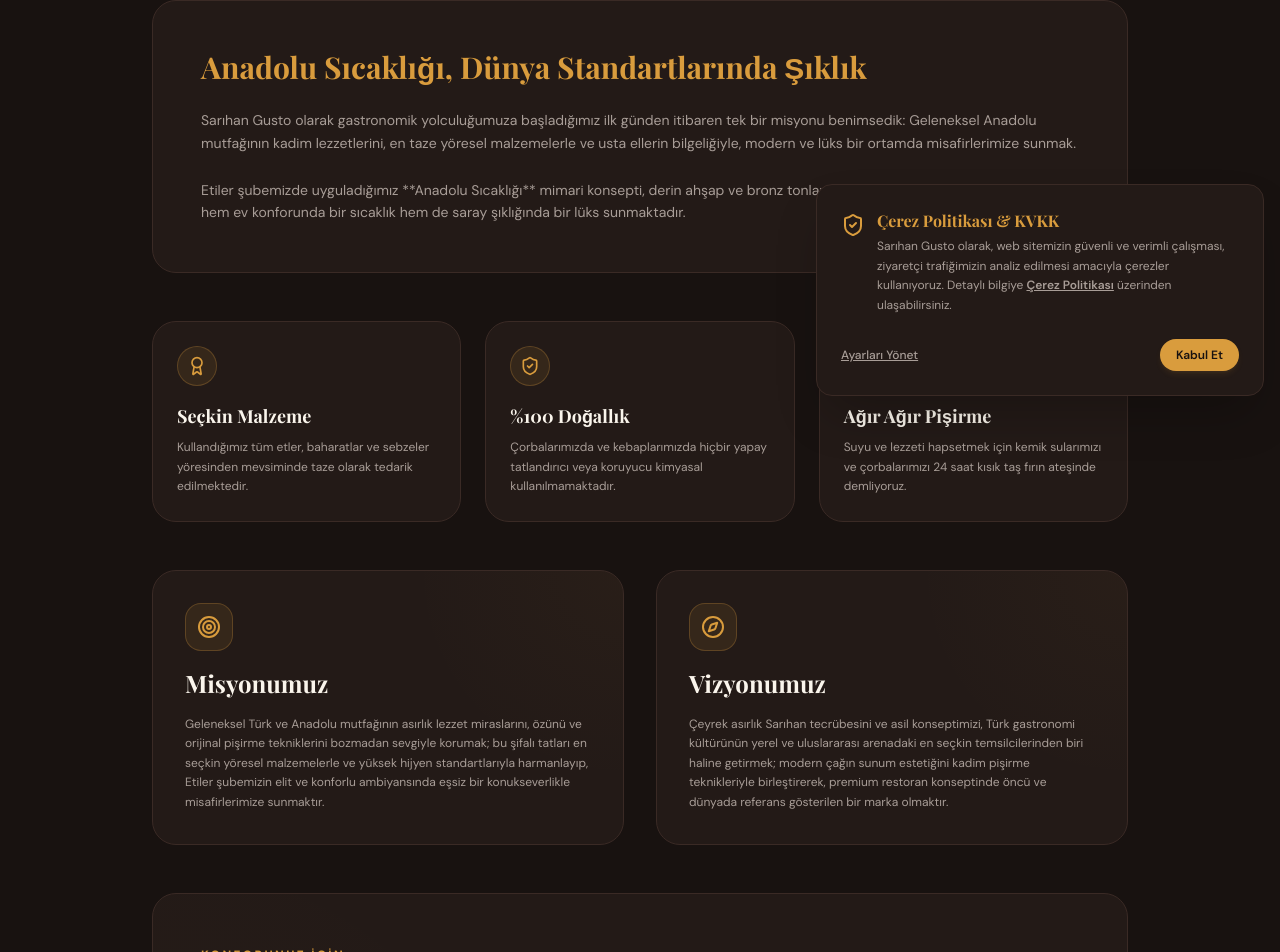
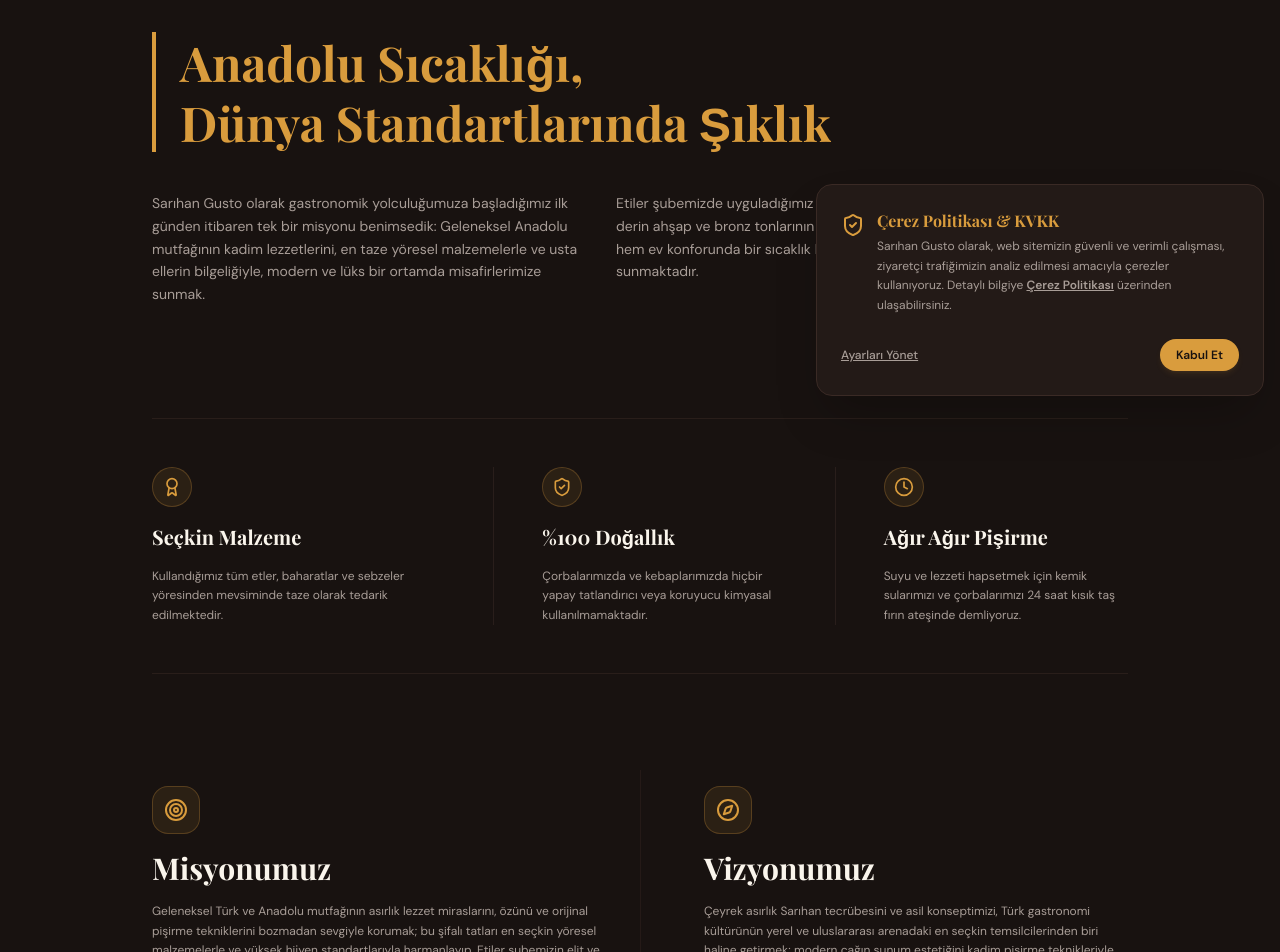
Before and after one commit to gunesmyasin60-debug/sarihan-gusto, a Next.js app: page /hakkimizda in a window 1280 px wide. Shown: the part 388-1340 px from the top of the page. Built offline with nearby package versions, Linux system fonts and the light colour scheme; a web font is replaced by a local one.

Commit message:
design: hakkimizda ve etkinlikler sayfalarindaki yapay zeka isi kartli kutu sablon yapisi kaldirildi, editoryal serbest tasarim mimarisine gecildi

```diff
--- a/src/app/hakkimizda/page.tsx
+++ b/src/app/hakkimizda/page.tsx
@@ -25,121 +25,119 @@
           </div>
 
           {/* Tarihçe ve İçerik */}
-          <div className="space-y-12">
+          <div className="space-y-20">
 
             {/* Konsept Giriş */}
-            <div className="bg-card border border-card-border p-8 md:p-12 rounded-3xl space-y-6 text-left premium-hover">
-              <h2 className="font-serif text-3xl font-bold text-accent">Anadolu Sıcaklığı, Dünya Standartlarında Şıklık</h2>
-              <p className="text-sm text-muted leading-relaxed">
+            <div className="py-8 space-y-8 text-left max-w-4xl">
+              <h2 className="font-serif text-4xl md:text-5xl font-bold leading-tight text-accent border-l-4 border-accent pl-6">
+                Anadolu Sıcaklığı, <br className="hidden md:block" /> Dünya Standartlarında Şıklık
+              </h2>
+              <div className="grid grid-cols-1 md:grid-cols-2 gap-8 text-sm text-muted leading-relaxed pt-2">
+                <p>
                   Sarıhan Gusto olarak gastronomik yolculuğumuza başladığımız ilk günden itibaren tek bir misyonu benimsedik: Geleneksel Anadolu mutfağının kadim lezzetlerini, en taze yöresel malzemelerle ve usta ellerin bilgeliğiyle, modern ve lüks bir ortamda misafirlerimize sunmak.
                 </p>
-              <p className="text-sm text-muted leading-relaxed">
-                Etiler şubemizde uyguladığımız **Anadolu Sıcaklığı** mimari konsepti, derin ahşap ve bronz tonlarının asil birlikteliğiyle, misafirlerimize hem ev konforunda bir sıcaklık hem de saray şıklığında bir lüks sunmaktadır.
+                <p>
+                  Etiler şubemizde uyguladığımız <strong className="text-foreground">Anadolu Sıcaklığı</strong> mimari konsepti, derin ahşap ve bronz tonlarının asil birlikteliğiyle, misafirlerimize hem ev konforunda bir sıcaklık hem de saray şıklığında bir lüks sunmaktadır.
                 </p>
               </div>
+            </div>
 
-            {/* Mutfak Prensipleri (Grid) */}
-            <div className="grid grid-cols-1 md:grid-cols-3 gap-6">
+            {/* Mutfak Prensipleri (Bespoke Editorial List) */}
+            <div className="py-12 border-t border-b border-card-border/50 grid grid-cols-1 md:grid-cols-3 gap-12 text-left">
 
               {/* Prensip 1 */}
-              <div className="bg-card border border-card-border p-6 rounded-3xl text-left premium-hover flex flex-col justify-between">
-                <div className="w-10 h-10 rounded-full bg-accent/10 border border-accent/25 flex items-center justify-center text-accent mb-4">
+              <div className="space-y-4">
+                <div className="w-10 h-10 rounded-full bg-accent/10 border border-accent/25 flex items-center justify-center text-accent">
                   <Award className="w-5 h-5" />
                 </div>
-                <div>
-                  <h3 className="font-serif text-lg font-bold mb-2">Seçkin Malzeme</h3>
+                <h3 className="font-serif text-xl font-bold text-foreground">Seçkin Malzeme</h3>
                 <p className="text-xs text-muted leading-relaxed">
                   Kullandığımız tüm etler, baharatlar ve sebzeler yöresinden mevsiminde taze olarak tedarik edilmektedir.
                 </p>
               </div>
-              </div>
 
               {/* Prensip 2 */}
-              <div className="bg-card border border-card-border p-6 rounded-3xl text-left premium-hover flex flex-col justify-between">
-                <div className="w-10 h-10 rounded-full bg-accent/10 border border-accent/25 flex items-center justify-center text-accent mb-4">
+              <div className="space-y-4 md:border-l md:border-card-border/50 md:pl-12">
+                <div className="w-10 h-10 rounded-full bg-accent/10 border border-accent/25 flex items-center justify-center text-accent">
                   <ShieldCheck className="w-5 h-5" />
                 </div>
-                <div>
-                  <h3 className="font-serif text-lg font-bold mb-2">%100 Doğallık</h3>
+                <h3 className="font-serif text-xl font-bold text-foreground">%100 Doğallık</h3>
                 <p className="text-xs text-muted leading-relaxed">
                   Çorbalarımızda ve kebaplarımızda hiçbir yapay tatlandırıcı veya koruyucu kimyasal kullanılmamaktadır.
                 </p>
               </div>
-              </div>
 
               {/* Prensip 3 */}
-              <div className="bg-card border border-card-border p-6 rounded-3xl text-left premium-hover flex flex-col justify-between">
-                <div className="w-10 h-10 rounded-full bg-accent/10 border border-accent/25 flex items-center justify-center text-accent mb-4">
+              <div className="space-y-4 md:border-l md:border-card-border/50 md:pl-12">
+                <div className="w-10 h-10 rounded-full bg-accent/10 border border-accent/25 flex items-center justify-center text-accent">
                   <Clock className="w-5 h-5" />
                 </div>
-                <div>
-                  <h3 className="font-serif text-lg font-bold mb-2">Ağır Ağır Pişirme</h3>
+                <h3 className="font-serif text-xl font-bold text-foreground">Ağır Ağır Pişirme</h3>
                 <p className="text-xs text-muted leading-relaxed">
                   Suyu ve lezzeti hapsetmek için kemik sularımızı ve çorbalarımızı 24 saat kısık taş fırın ateşinde demliyoruz.
                 </p>
               </div>
-              </div>
 
             </div>
 
-            {/* Misyonumuz & Vizyonumuz (Çift Sütun Premium Tasarım) */}
-            <div className="grid grid-cols-1 md:grid-cols-2 gap-8">
+            {/* Misyonumuz & Vizyonumuz (Dual Column Editorial Layout) */}
+            <div className="py-8 grid grid-cols-1 md:grid-cols-2 gap-16 text-left relative">
+              {/* Orta Ayırıcı Çizgi (PC'de Aktif) */}
+              <div className="hidden md:block absolute left-1/2 top-4 bottom-4 w-px bg-card-border/40" />
+
               {/* Misyonumuz */}
-              <div className="bg-card border border-card-border p-8 rounded-3xl text-left premium-hover space-y-4 relative overflow-hidden">
-                <div className="absolute inset-0 bg-[radial-gradient(circle_at_top_right,rgba(217,156,61,0.03),transparent_40%)]" />
-                <div className="w-12 h-12 rounded-2xl bg-accent/10 border border-accent/25 flex items-center justify-center text-accent relative z-10">
+              <div className="space-y-4">
+                <div className="w-12 h-12 rounded-2xl bg-accent/10 border border-accent/25 flex items-center justify-center text-accent">
                   <Target className="w-6 h-6 animate-pulse" />
                 </div>
-                <h2 className="font-serif text-2xl font-bold text-foreground relative z-10">Misyonumuz</h2>
-                <p className="text-xs text-muted leading-relaxed relative z-10">
+                <h2 className="font-serif text-3xl font-bold text-foreground">Misyonumuz</h2>
+                <p className="text-xs text-muted leading-relaxed">
                   Geleneksel Türk ve Anadolu mutfağının asırlık lezzet miraslarını, özünü ve orijinal pişirme tekniklerini bozmadan sevgiyle korumak; bu şifalı tatları en seçkin yöresel malzemelerle ve yüksek hijyen standartlarıyla harmanlayıp, Etiler şubemizin elit ve konforlu ambiyansında eşsiz bir konukseverlikle misafirlerimize sunmaktır.
                 </p>
               </div>
 
               {/* Vizyonumuz */}
-              <div className="bg-card border border-card-border p-8 rounded-3xl text-left premium-hover space-y-4 relative overflow-hidden">
-                <div className="absolute inset-0 bg-[radial-gradient(circle_at_top_right,rgba(217,156,61,0.03),transparent_40%)]" />
-                <div className="w-12 h-12 rounded-2xl bg-accent/10 border border-accent/25 flex items-center justify-center text-accent relative z-10">
+              <div className="space-y-4 md:pl-8">
+                <div className="w-12 h-12 rounded-2xl bg-accent/10 border border-accent/25 flex items-center justify-center text-accent">
                   <Compass className="w-6 h-6 animate-pulse" />
                 </div>
-                <h2 className="font-serif text-2xl font-bold text-foreground relative z-10">Vizyonumuz</h2>
-                <p className="text-xs text-muted leading-relaxed relative z-10">
+                <h2 className="font-serif text-3xl font-bold text-foreground">Vizyonumuz</h2>
+                <p className="text-xs text-muted leading-relaxed">
                   Çeyrek asırlık Sarıhan tecrübesini ve asil konseptimizi, Türk gastronomi kültürünün yerel ve uluslararası arenadaki en seçkin temsilcilerinden biri haline getirmek; modern çağın sunum estetiğini kadim pişirme teknikleriyle birleştirerek, premium restoran konseptinde öncü ve dünyada referans gösterilen bir marka olmaktır.
                 </p>
               </div>
             </div>
 
-            {/* Hizmet Seçenekleri & Ayrıcalıklar */}
-            <div className="bg-card border border-card-border p-8 md:p-12 rounded-3xl text-left relative overflow-hidden space-y-8 premium-hover">
-              <div className="absolute inset-0 bg-[radial-gradient(circle_at_bottom_left,rgba(217,156,61,0.02),transparent_40%)]" />
+            {/* Hizmet Seçenekleri & Ayrıcalıklar (Editorial Grid) */}
+            <div className="py-16 border-t border-card-border/50 space-y-12">
 
-              <div className="space-y-2 relative z-10">
+              <div className="space-y-2 text-left">
                 <span className="text-xs uppercase tracking-[0.2em] text-accent font-bold">KONFORUNUZ İÇİN</span>
-                <h2 className="font-serif text-3xl font-bold text-foreground">Hizmet Seçenekleri & Kolaylıklar</h2>
+                <h2 className="font-serif text-4xl font-bold text-foreground">Hizmet Seçenekleri & Kolaylıklar</h2>
                 <p className="text-xs text-muted max-w-xl">
                   Sarıhan Gusto Etiler şubemizde, misafirlerimizin konforunu ve memnuniyetini en üst düzeye çıkarmak için sunulan ayrıcalıklar.
                 </p>
               </div>
 
-              <div className="grid grid-cols-1 sm:grid-cols-2 lg:grid-cols-4 gap-8 relative z-10">
+              <div className="grid grid-cols-1 sm:grid-cols-2 lg:grid-cols-4 gap-8 text-left">
                 {/* Grup 1: Servis & Düzen */}
                 <div className="space-y-4">
                   <h3 className="text-xs font-bold text-accent uppercase tracking-wider border-b border-card-border pb-2">Servis & Düzen</h3>
                   <ul className="space-y-3 text-xs text-muted">
                     <li className="flex items-center space-x-2.5">
-                      <span className="w-1.5 h-1.5 rounded-full bg-accent shrink-0" />
+                      <span className="w-1 h-1 rounded-full bg-accent shrink-0" />
                       <span>Açık Hava Bölümü</span>
                     </li>
                     <li className="flex items-center space-x-2.5">
-                      <span className="w-1.5 h-1.5 rounded-full bg-accent shrink-0" />
+                      <span className="w-1 h-1 rounded-full bg-accent shrink-0" />
                       <span>Terasta Oturma Alanı</span>
                     </li>
                     <li className="flex items-center space-x-2.5">
-                      <span className="w-1.5 h-1.5 rounded-full bg-accent shrink-0" />
+                      <span className="w-1 h-1 rounded-full bg-accent shrink-0" />
                       <span>İçeride Servis</span>
                     </li>
                     <li className="flex items-center space-x-2.5">
-                      <span className="w-1.5 h-1.5 rounded-full bg-accent shrink-0" />
+                      <span className="w-1 h-1 rounded-full bg-accent shrink-0" />
                       <span>Paket Servisi & Arabaya Servis</span>
                     </li>
                   </ul>
@@ -150,19 +148,19 @@
                   <h3 className="text-xs font-bold text-accent uppercase tracking-wider border-b border-card-border pb-2">Mutfak & Konsept</h3>
                   <ul className="space-y-3 text-xs text-muted">
                     <li className="flex items-center space-x-2.5">
-                      <span className="w-1.5 h-1.5 rounded-full bg-accent shrink-0" />
+                      <span className="w-1 h-1 rounded-full bg-accent shrink-0" />
                       <span>Vejetaryen Seçenekler</span>
                     </li>
                     <li className="flex items-center space-x-2.5">
-                      <span className="w-1.5 h-1.5 rounded-full bg-accent shrink-0" />
+                      <span className="w-1 h-1 rounded-full bg-accent shrink-0" />
                       <span>Zengin Kahve Seçkisi</span>
                     </li>
                     <li className="flex items-center space-x-2.5">
-                      <span className="w-1.5 h-1.5 rounded-full bg-accent shrink-0" />
+                      <span className="w-1 h-1 rounded-full bg-accent shrink-0" />
                       <span>Geç Akşam Yemeği Servisi</span>
                     </li>
                     <li className="flex items-center space-x-2.5">
-                      <span className="w-1.5 h-1.5 rounded-full bg-accent shrink-0" />
+                      <span className="w-1 h-1 rounded-full bg-accent shrink-0" />
                       <span>Konforlu Oturma Alanı</span>
                     </li>
                   </ul>
@@ -173,15 +171,15 @@
                   <h3 className="text-xs font-bold text-accent uppercase tracking-wider border-b border-card-border pb-2">Ödeme & Teknoloji</h3>
                   <ul className="space-y-3 text-xs text-muted">
                     <li className="flex items-center space-x-2.5">
-                      <span className="w-1.5 h-1.5 rounded-full bg-accent shrink-0" />
+                      <span className="w-1 h-1 rounded-full bg-accent shrink-0" />
                       <span>Ücretsiz Yüksek Hızlı Wi-Fi</span>
                     </li>
                     <li className="flex items-center space-x-2.5">
-                      <span className="w-1.5 h-1.5 rounded-full bg-accent shrink-0" />
+                      <span className="w-1 h-1 rounded-full bg-accent shrink-0" />
                       <span>Banka & Kredi Kartları Geçerlidir</span>
                     </li>
                     <li className="flex items-center space-x-2.5">
-                      <span className="w-1.5 h-1.5 rounded-full bg-accent shrink-0" />
+                      <span className="w-1 h-1 rounded-full bg-accent shrink-0" />
                       <span>NFC ile Mobil Ödeme</span>
                     </li>
                   </ul>
@@ -192,19 +190,19 @@
                   <h3 className="text-xs font-bold text-accent uppercase tracking-wider border-b border-card-border pb-2">Aile & Ulaşım</h3>
                   <ul className="space-y-3 text-xs text-muted">
                     <li className="flex items-center space-x-2.5">
-                      <span className="w-1.5 h-1.5 rounded-full bg-accent shrink-0" />
+                      <span className="w-1 h-1 rounded-full bg-accent shrink-0" />
                       <span>Çocuklar için Uygun Atmosfer</span>
                     </li>
                     <li className="flex items-center space-x-2.5">
-                      <span className="w-1.5 h-1.5 rounded-full bg-accent shrink-0" />
+                      <span className="w-1 h-1 rounded-full bg-accent shrink-0" />
                       <span>Mama & Bebek Sandalyesi</span>
                     </li>
                     <li className="flex items-center space-x-2.5">
-                      <span className="w-1.5 h-1.5 rounded-full bg-accent shrink-0" />
+                      <span className="w-1 h-1 rounded-full bg-accent shrink-0" />
                       <span>Geniş Güvenli Otopark</span>
                     </li>
                     <li className="flex items-center space-x-2.5">
-                      <span className="w-1.5 h-1.5 rounded-full bg-accent shrink-0" />
+                      <span className="w-1 h-1 rounded-full bg-accent shrink-0" />
                       <span>Profesyonel Vale Park Hizmeti</span>
                     </li>
                   </ul>
```
Also changed, not shown: src/app/etkinlikler/page.tsx (+12 -12 lines). Lines whose indentation alone changed are shown as unchanged.
